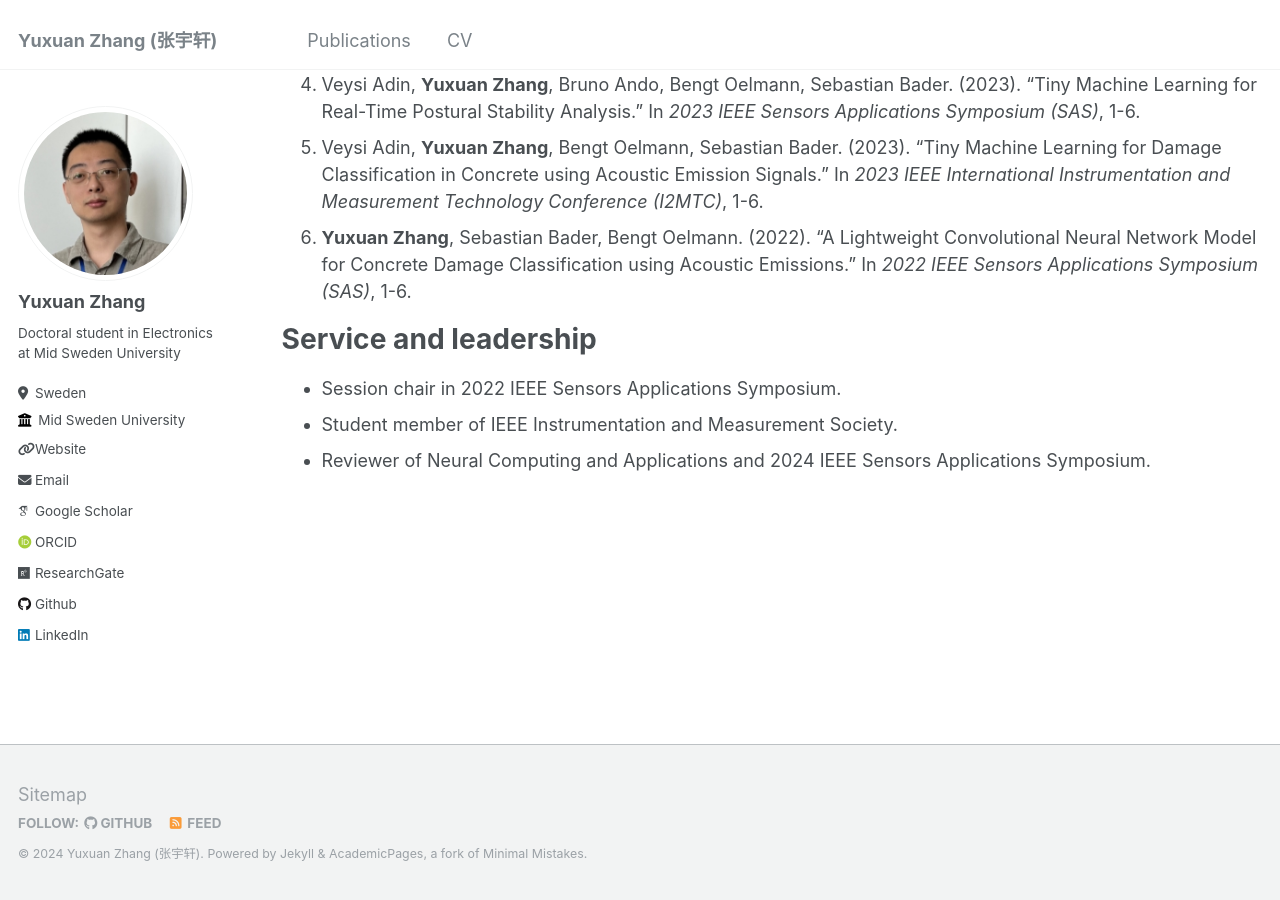
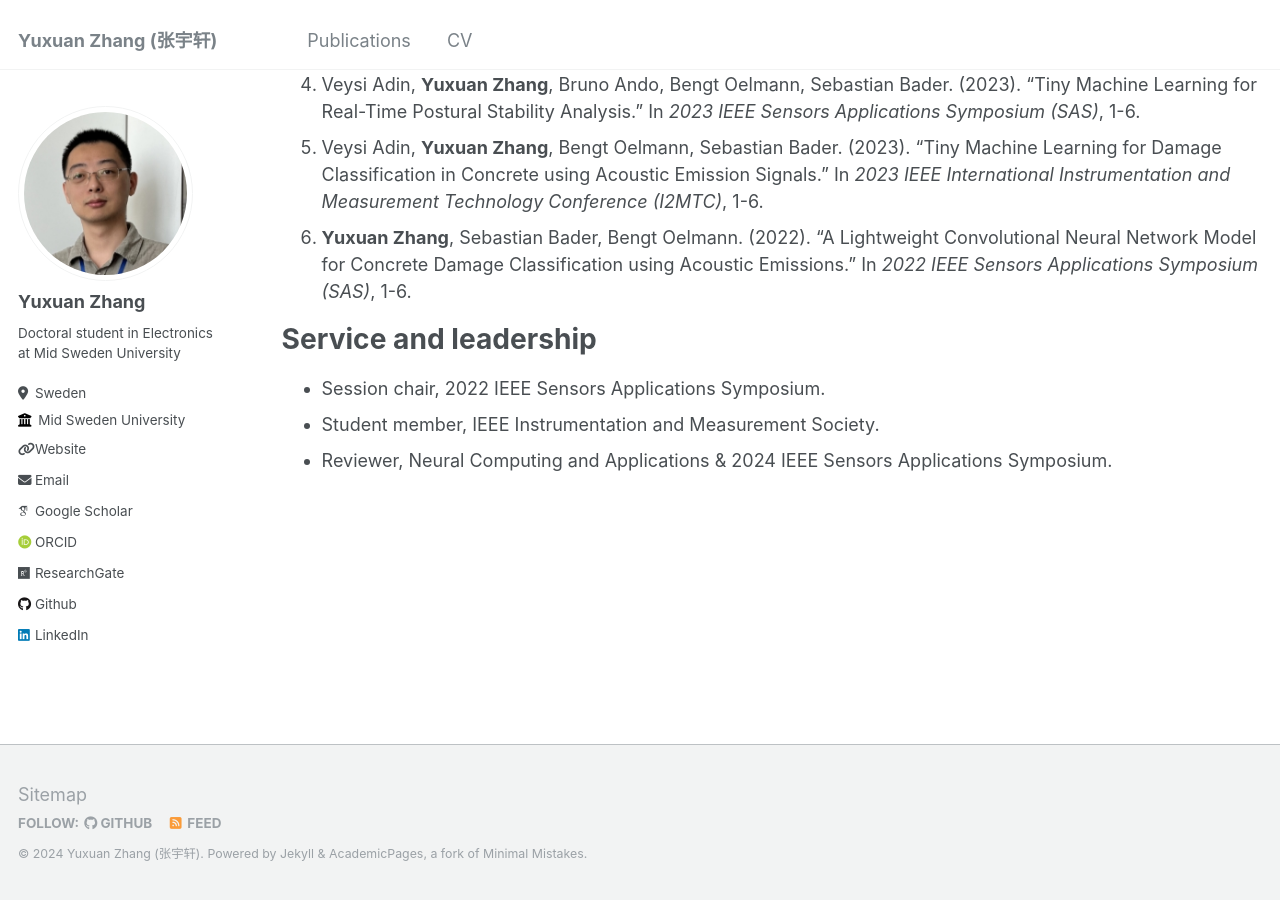
Before and after one commit to YuxuanZhang-96/YuxuanZhang-96.github.io, a Jekyll site: the page built from _pages/cv.md, in a window 1280 px wide and 900 px high, scrolled down 878 px. Built offline with Jekyll 4.4.1, drawn with Linux system fonts in a browser that asks for light colours; some web fonts are replaced.

Commit message:
Update cv.md

```diff
--- a/_pages/cv.md
+++ b/_pages/cv.md
@@ -39,6 +39,6 @@ Publications
 
 Service and leadership
 ======
-* Session chair in 2022 IEEE Sensors Applications Symposium.
-* Student member of IEEE Instrumentation and Measurement Society.
-* Reviewer of Neural Computing and Applications and 2024 IEEE Sensors Applications Symposium.
+* Session chair, 2022 IEEE Sensors Applications Symposium.
+* Student member, IEEE Instrumentation and Measurement Society.
+* Reviewer, Neural Computing and Applications & 2024 IEEE Sensors Applications Symposium.
```
